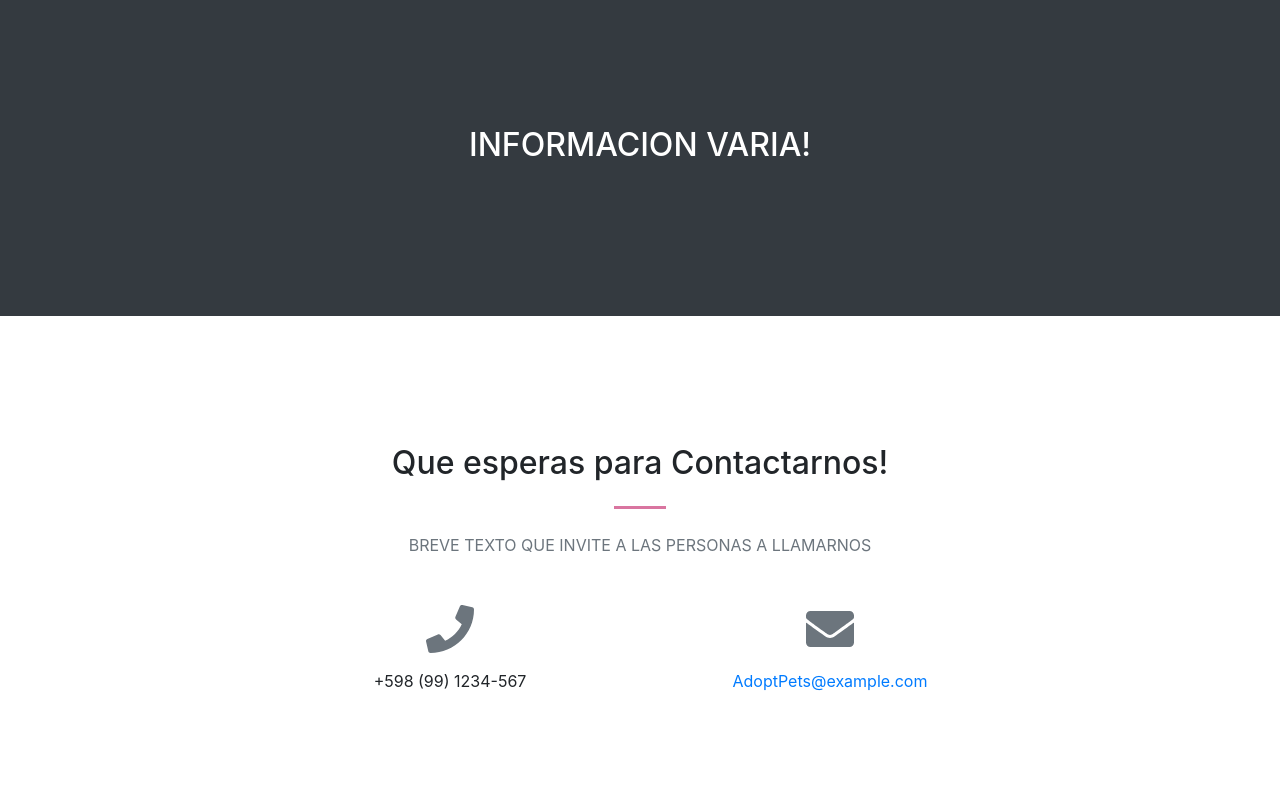
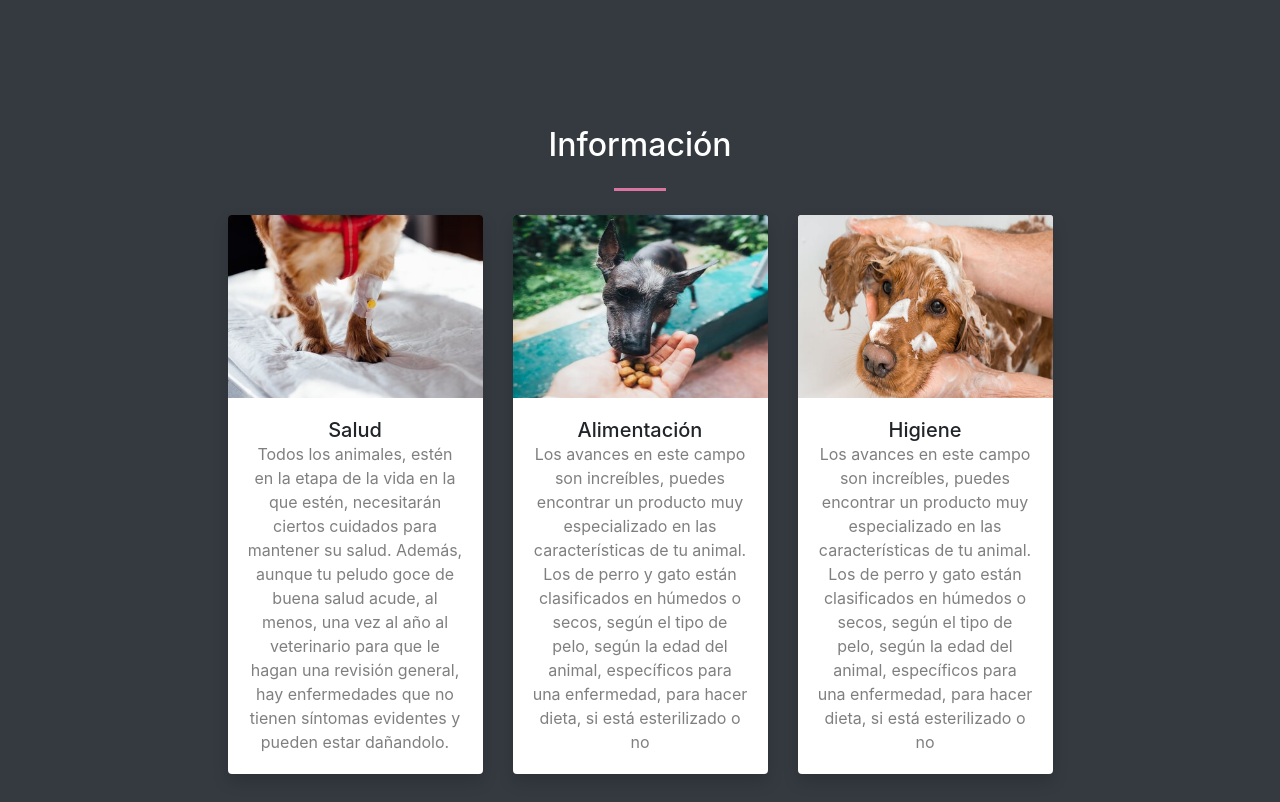
Before and after one commit to hunteryesus/coderproyecf, a plain HTML site: page index.html in a window 1280 px wide. Shown: the part 2040-2842 px from the top of the page. Drawn offline with nearby package versions, Linux system fonts and the light colour scheme.

Commit message:
Cambios informacion

```diff
--- a/index.html
+++ b/index.html
@@ -92,10 +92,42 @@
         </div>
     </section>
     <!-- SECCION INFORMACION-->
-    <section class="page-section bg-dark text-white">
-        <div class="container text-center">
-            <h2 class="mb-4">INFORMACION VARIA!</h2>
-        </div>
+    <section class="page-section bg-dark ">
+        <div class="container">
+            <h2 class="text-center mt-0 text-white">Información</h2>
+            <hr class="divider my-4" />
+            <div class="row justify-content-center">
+                <!-- Team Member 1 -->
+                <div class="col-xl-3 col-md-6 mb-4">
+                    <div class="card border-0 shadow">
+                        <img src="./img/salud.jpg" class="card-img-top" alt="cat">
+                        <div class="card-body text-center">
+                            <h5 class="card-title mb-0">Salud</h5>
+                            <div class="card-text text-black-50"> Todos los animales, estén en la etapa de la vida en la que estén, necesitarán ciertos cuidados para mantener su salud. Además, aunque tu peludo goce de buena salud acude, al menos, una vez al año al veterinario para que le hagan una revisión general, hay enfermedades que no tienen síntomas evidentes y pueden estar dañandolo.</div>
+                        </div>
+                    </div>
+                </div>
+                <!-- Team Member 2 -->
+                <div class="col-xl-3 col-md-6 mb-4">
+                    <div class="card border-0 shadow">
+                        <img src="./img/alimentacion.jpg" class="card-img-top" alt="cat 400 287">
+                        <div class="card-body text-center">
+                            <h5 class="card-title mb-0">Alimentación</h5>
+                            <div class="card-text text-black-50"> Los avances en este campo son increíbles, puedes encontrar un producto muy especializado en las características de tu animal. Los de perro y gato están clasificados en húmedos o secos, según el tipo de pelo, según la edad del animal, específicos para una enfermedad, para hacer dieta, si está esterilizado o no</div>
+                        </div>
+                    </div>
+                </div>
+                <!-- Team Member 3 -->
+                <div class="col-xl-3 col-md-6 mb-4">
+                    <div class="card border-0 shadow">
+                        <img src="./img/higiene.jpg" class="card-img-top" alt="cat">
+                        <div class="card-body text-center">
+                            <h5 class="card-title mb-0">Higiene</h5>
+                            <div class="card-text text-black-50">Los avances en este campo son increíbles, puedes encontrar un producto muy especializado en las características de tu animal. Los de perro y gato están clasificados en húmedos o secos, según el tipo de pelo, según la edad del animal, específicos para una enfermedad, para hacer dieta, si está esterilizado o no</div>
+                        </div>
+                    </div>
+                </div>
+            </div>
     </section>
     <!-- Contacto-->
     <section class="page-section" id="contacto">
```
Also changed, not shown: mascotas.html (+1 -1 lines), desafio git .PNG (added), img/alimentacion.jpg (added), img/higiene.jpg (added), img/salud.jpg (added), 1 other file.
